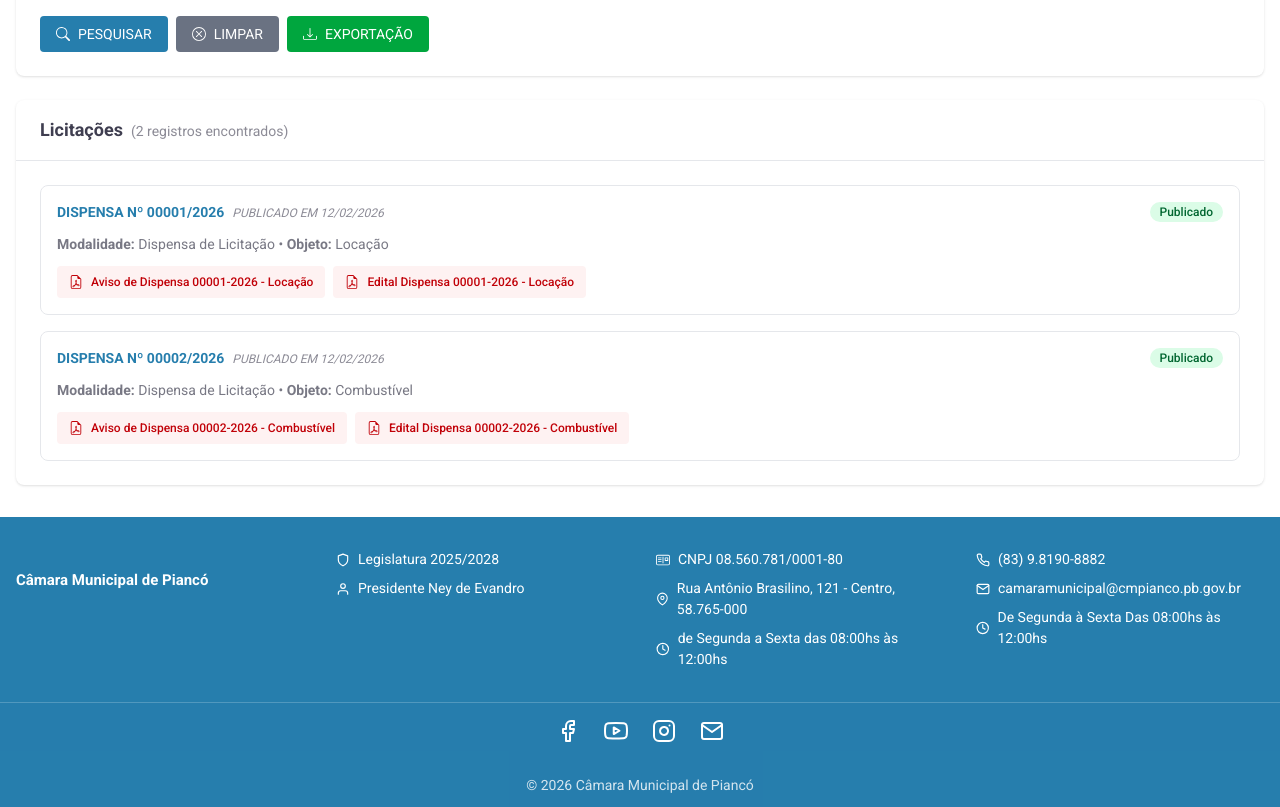
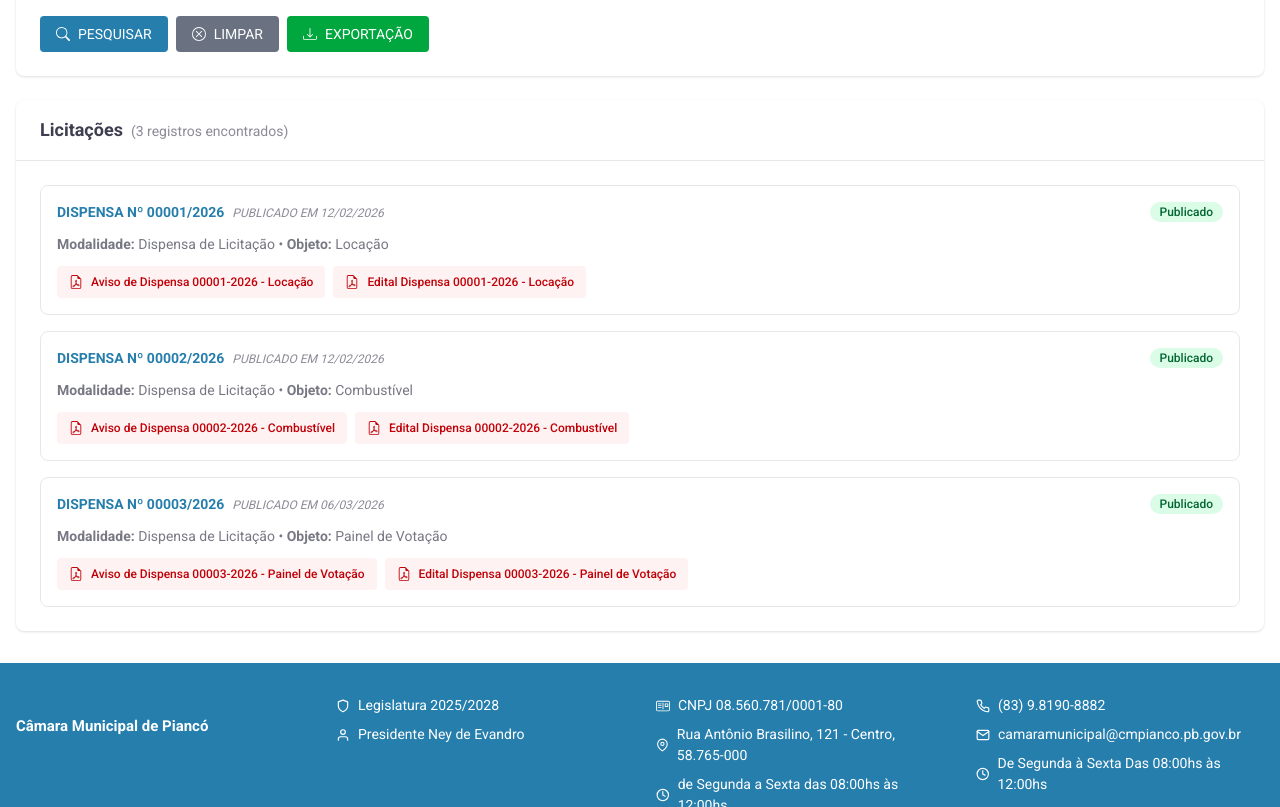
Before and after one commit to Thaleshtv/portal-camara-pianco, a Next.js app: page /licitacoes in a window 1280 px wide. Shown: the part 520-1327 px from the top of the page. Built offline with nearby package versions, Linux system fonts and the light colour scheme.

Commit message:
feat: add new bidding notice and edital for 00003/2026 to Licitacoes page

```diff
--- a/src/app/licitacoes/page.tsx
+++ b/src/app/licitacoes/page.tsx
@@ -36,6 +36,18 @@ const licitacoes: Licitacao[] = [
     arquivos: [
       { nome: "Aviso de Dispensa 00002-2026 - Combustível", url: "/documents/AVISO DE DISPENSA 00002-2026 COMBUSTIVEL(1).pdf" },
       { nome: "Edital Dispensa 00002-2026 - Combustível", url: "/documents/EDITAL DISPENSA 00002-2026 COMBUSTIVEL.pdf" },
+    ],
+  },
+  {
+    id: 3,
+    numero: "00003/2026",
+    modalidade: "Dispensa de Licitação",
+    objeto: "Painel de Votação",
+    dataPublicacao: "06/03/2026",
+    status: "Publicado",
+    arquivos: [
+      { nome: "Aviso de Dispensa 00003-2026 - Painel de Votação", url: "/documents/AVISO DE DISPENSA 00003-2026 PAINEL DE VOTAÇÃO.pdf" },
+      { nome: "Edital Dispensa 00003-2026 - Painel de Votação", url: "/documents/EDITAL DISPENSA 00003-2026 PAINEL DE VOTAÇÃO.pdf" },
     ],
   },
 ]
```
Also changed, not shown: 2 other files (tests, documents, lock files or other folders).
